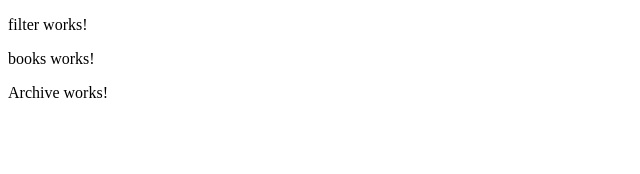
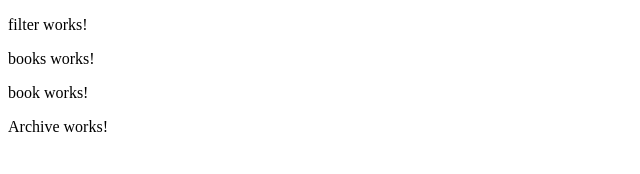
Before and after one commit to diegosozio/UniLibrary, an Angular app in the folder angular-client/: page /gallery in a window 1280 px wide. Shown: the top 174 px of the page, without its empty margins (0-640 px from the left). Built offline with nearby package versions, Linux system fonts and the light colour scheme.

Commit message:
[ADD] add book component

```diff
--- a/angular-client/src/app/app.module.ts
+++ b/angular-client/src/app/app.module.ts
@@ -7,13 +7,15 @@
 import { ArchiveModule } from './archive/archive.module';
 import { FilterComponent } from './archive/filter/filter.component';
 import { BooksComponent } from './archive/books/books.component';
+import { BookComponent } from './archive/books/book/book.component';
 
 @NgModule({
   declarations: [
     AppComponent,
     ArchiveComponent,
     FilterComponent,
-    BooksComponent
+    BooksComponent,
+    BookComponent
   ],
   imports: [
     BrowserModule,
--- /dev/null
+++ b/angular-client/src/app/archive/books/book/book.component.html
@@ -0,0 +1 @@
+<p>book works!</p>
--- /dev/null
+++ b/angular-client/src/app/archive/books/book/book.component.ts
@@ -0,0 +1,15 @@
+import { Component, OnInit } from '@angular/core';
+
+@Component({
+  selector: 'app-book',
+  templateUrl: './book.component.html',
+  styleUrls: ['./book.component.scss']
+})
+export class BookComponent implements OnInit {
+
+  constructor() { }
+
+  ngOnInit(): void {
+  }
+
+}
--- a/angular-client/src/app/archive/books/books.component.html
+++ b/angular-client/src/app/archive/books/books.component.html
@@ -1 +1,2 @@
 <p>books works!</p>
+<app-book></app-book>
--- a/angular-client/src/app/archive/books/books.component.ts
+++ b/angular-client/src/app/archive/books/books.component.ts
@@ -1,5 +1,4 @@
 import { Component, OnInit } from '@angular/core';
-
 @Component({
   selector: 'app-books',
   templateUrl: './books.component.html',
```
Also changed, not shown: angular-client/src/app/archive/books/book/book.component.scss (added), 1 other file (tests, documents, lock files or other folders).
